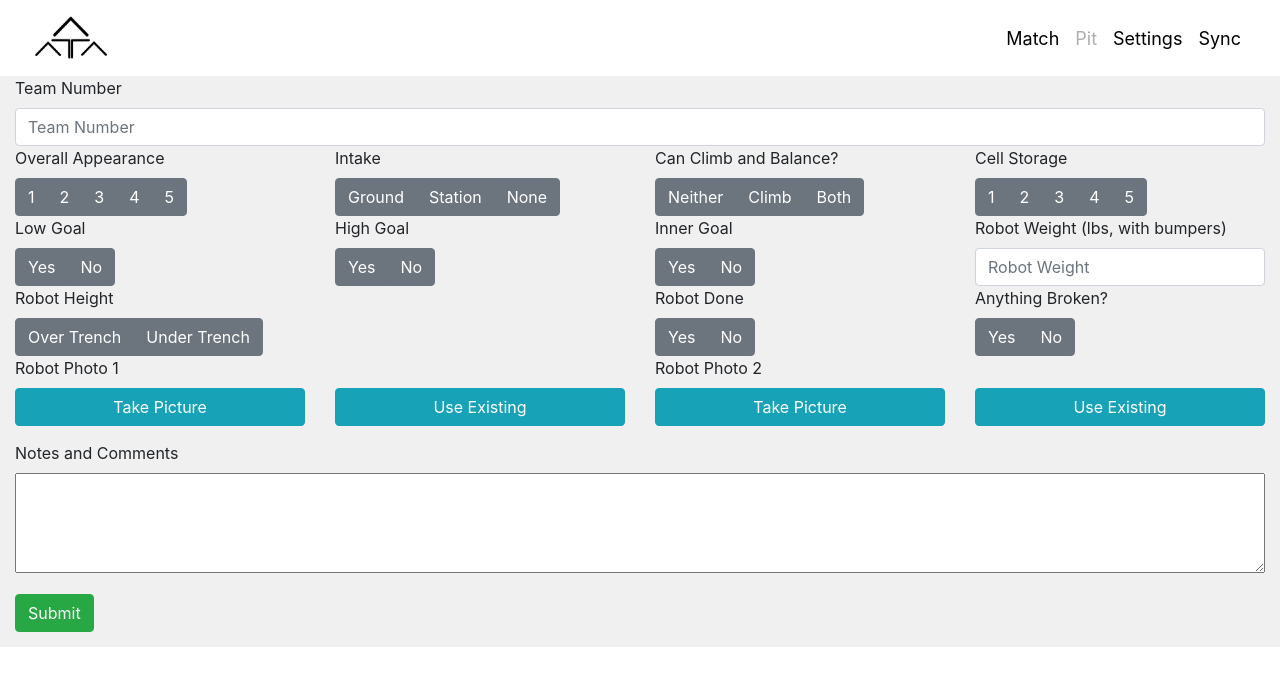
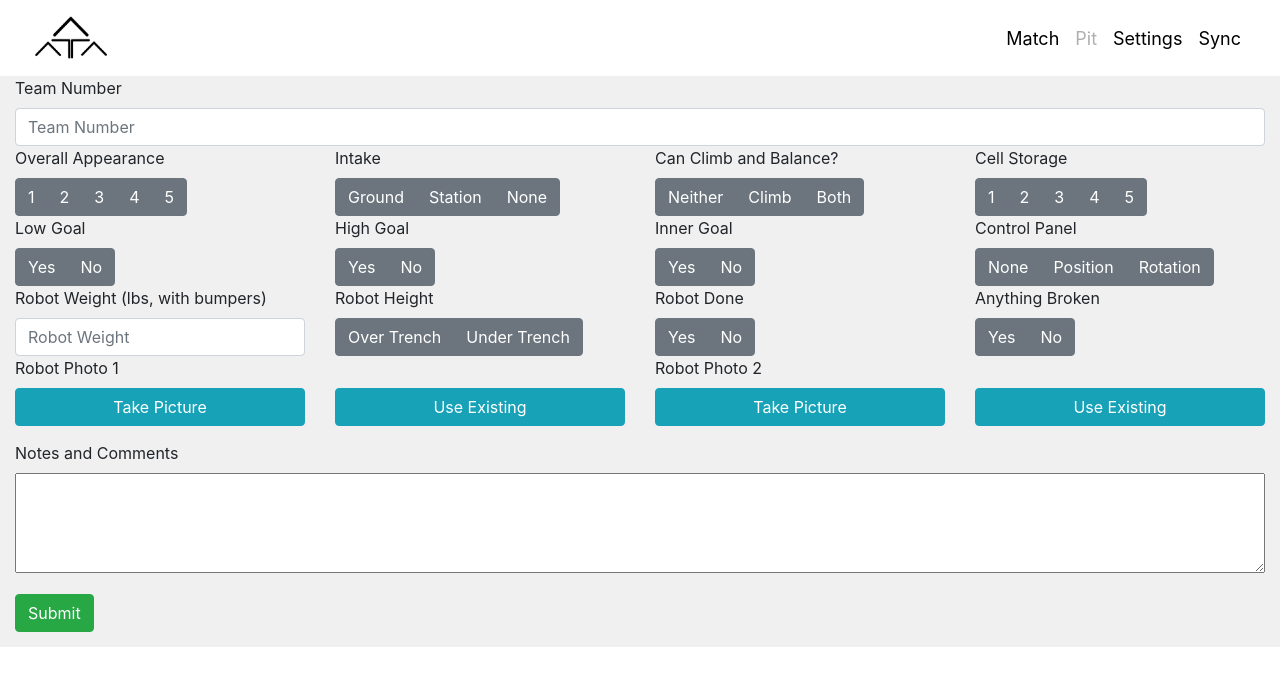
Before and after one commit to ATAARobotics/Scouty-McScout20, a Jekyll site: the page built from pit.md, in a window 1280 px wide. Shown: the top 686 px of the page. Built offline with Jekyll 4.4.1, drawn with Linux system fonts in a browser that asks for light colours.

Commit message:
Pit changes

```diff
--- a/pit.md
+++ b/pit.md
@@ -129,13 +129,30 @@ files: |
                 </div>
             </div>
             <div class="col-lg-3 col-sm-6 col-6">
+                <label class="mr-sm-2" style="display: block" for="controlPanel">Control Panel</label>
+                <div id="controlPanel" class="btn-group btn-group-toggle" data-toggle="buttons">
+                    <label id="noControlPanel" class="btn btn-secondary">
+                        <input type="radio" value="0" name="controlPanel" id="noControlPanel" autocomplete="off">
+                        None
+                    </label>
+                    <label id="positionControl" class="btn btn-secondary">
+                        <input type="radio" value="1" name="controlPanel" id="positionControl" autocomplete="off">
+                        Position
+                    </label>
+                    <label id="rotationControl" class="btn btn-secondary">
+                        <input type="radio" value="2" name="controlPanel" id="rotationControl" autocomplete="off">
+                        Rotation
+                    </label>
+                </div>
+            </div>
+        </div>
+        <div class="row">
+            <div class="col-lg-3 col-sm-6 col-6">
                 <label class="mr-sm-2" for="robotWeight">Robot Weight (lbs, with bumpers)</label>
                 <input id="robotWeight" maxlength="3" onkeypress='return event.charCode >= 48 && event.charCode <= 57'
                     autocomplete="off" type="tel" class="form-control" placeholder="Robot Weight">
             </div>
-        </div>
-        <div class="row">
-            <div class="col-6">
+            <div class="col-lg-3 col-sm-6 col-6">
                 <label class="mr-sm-2" style="display: block" for="robotHeight">Robot Height</label>
                 <div id="robotHeight" class="btn-group btn-group-toggle" data-toggle="buttons">
                     <label id="robotTall" class="btn btn-secondary">
@@ -158,7 +175,7 @@ files: |
                 </div>
             </div>
             <div class="col-3">
-                <label class="mr-sm-2" style="display: block" for="robotBroken">Anything Broken?</label>
+                <label class="mr-sm-2" style="display: block" for="robotBroken">Anything Broken</label>
                 <div id="robotBroken" class="btn-group btn-group-toggle" data-toggle="buttons">
                     <label id="robotBrokenYes" class="btn btn-secondary">
                         <input type="radio" value="1" name="robotBroken" id="robotBrokenYes" autocomplete="off"> Yes
--- a/resources/js/pit.js
+++ b/resources/js/pit.js
@@ -93,6 +93,7 @@ document.addEventListener('deviceready', async function () {
         var cellLowLevel = doc.cellLowLevel;
         var cellHighLevel = doc.cellHighLevel;
         var cellInnerLevel = doc.cellInnerLevel;
+        var controlPanel = doc.controlPanel;
         var robotWeight = doc.robotWeight;
         var robotHeight = doc.robotHeight;
         var robotPhoto1Url = URL.createObjectURL(doc._attachments['photo1.jpg'].data);
@@ -105,7 +106,7 @@ document.addEventListener('deviceready', async function () {
         document.getElementById("robotPhoto2Preview").style.display = "block";
         $("input[name=robotAppearance][value=" + robotAppearance + "]").prop('checked', true);
         $('#' + $('input[name=robotAppearance]:checked').attr("id")).addClass('active');
-        $("input[name=callIntake][value=" + cellIntake + "]").prop('checked', true);
+        $("input[name=cellIntake][value=" + cellIntake + "]").prop('checked', true);
         $('#' + $('input[name=cellIntake]:checked').attr("id")).addClass('active');
         $("input[name=climbType][value=" + climbType + "]").prop('checked', true);
         $('#' + $('input[name=climbType]:checked').attr("id")).addClass('active');
@@ -117,6 +118,8 @@ document.addEventListener('deviceready', async function () {
         $('#' + $('input[name=cellHighLevel]:checked').attr("id")).addClass('active');
         $("input[name=cellInnerLevel][value=" + cellInnerLevel + "]").prop('checked', true);
         $('#' + $('input[name=cellInnerLevel]:checked').attr("id")).addClass('active');
+        $("input[name=controlPanel][value=" + controlPanel + "]").prop('checked', true);
+        $('#' + $('input[name=controlPanel]:checked').attr("id")).addClass('active');
         $("input[name=robotWeight][value=" + robotWeight + "]").prop('checked', true);
         $('#' + $('input[name=robotWeight]:checked').attr("id")).addClass('active');
         $("input[name=robotDone][value=" + robotDone + "]").prop('checked', true);
@@ -133,6 +136,7 @@ document.addEventListener('deviceready', async function () {
         $('#' + $('input[name=cellLowLevel]:checked').attr("id")).removeClass('active');
         $('#' + $('input[name=cellHighLevel]:checked').attr("id")).removeClass('active');
         $('#' + $('input[name=cellInnerLevel]:checked').attr("id")).removeClass('active');
+        $('#' + $('input[name=controlPanel]:checked').attr("id")).removeClass('active');
         $('#' + $('input[name=robotWeight]:checked').attr("id")).removeClass('active');
         $('#' + $('input[name=robotAppearance]:checked').attr("id")).removeClass('active');
         $('#' + $('input[name=robotHeight]:checked').attr("id")).removeClass('active');
@@ -156,6 +160,7 @@ document.addEventListener('deviceready', async function () {
         var cellLowLevel = parseInt($('input[name=cellLowLevel]:checked').val());
         var cellHighLevel = parseInt($('input[name=cellHighLevel]:checked').val());
         var cellInnerLevel = parseInt($('input[name=cellInnerLevel]:checked').val());
+        var controlPanel = parseInt($('input[name=controlPanel]:checked').val());
         var robotWeight = $('#robotWeight').val();
         var robotHeight = parseInt($('input[name=robotHeight]:checked').val());
         var robotDone = parseInt($('input[name=robotDone]:checked').val());
@@ -181,6 +186,7 @@ document.addEventListener('deviceready', async function () {
             cellLowLevel: cellLowLevel,
             cellHighLevel: cellHighLevel,
             cellInnerLevel: cellInnerLevel,
+            controlPanel: controlPanel,
             robotWeight: robotWeight,
             robotHeight: robotHeight,
             robotDone: robotDone,
```
